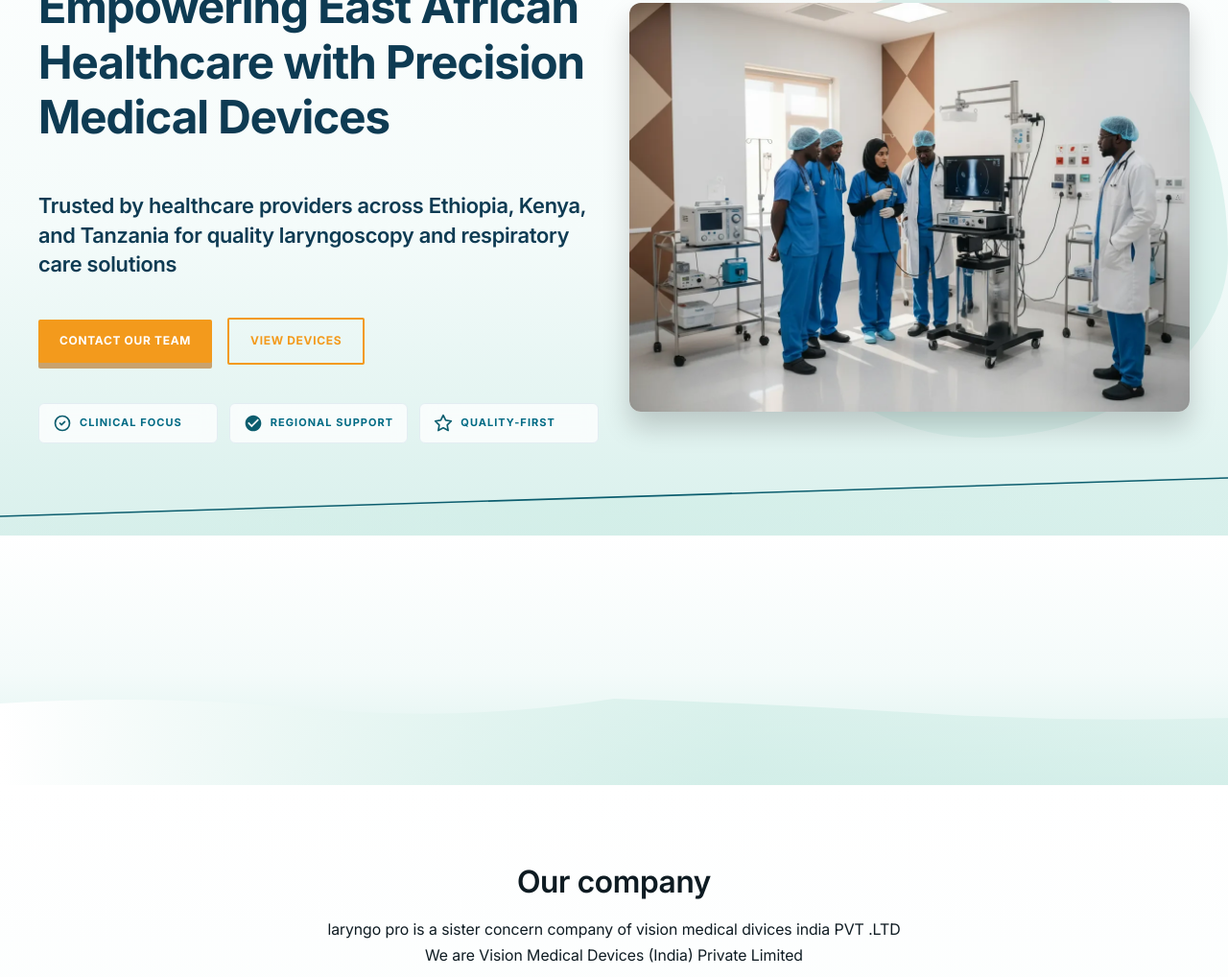
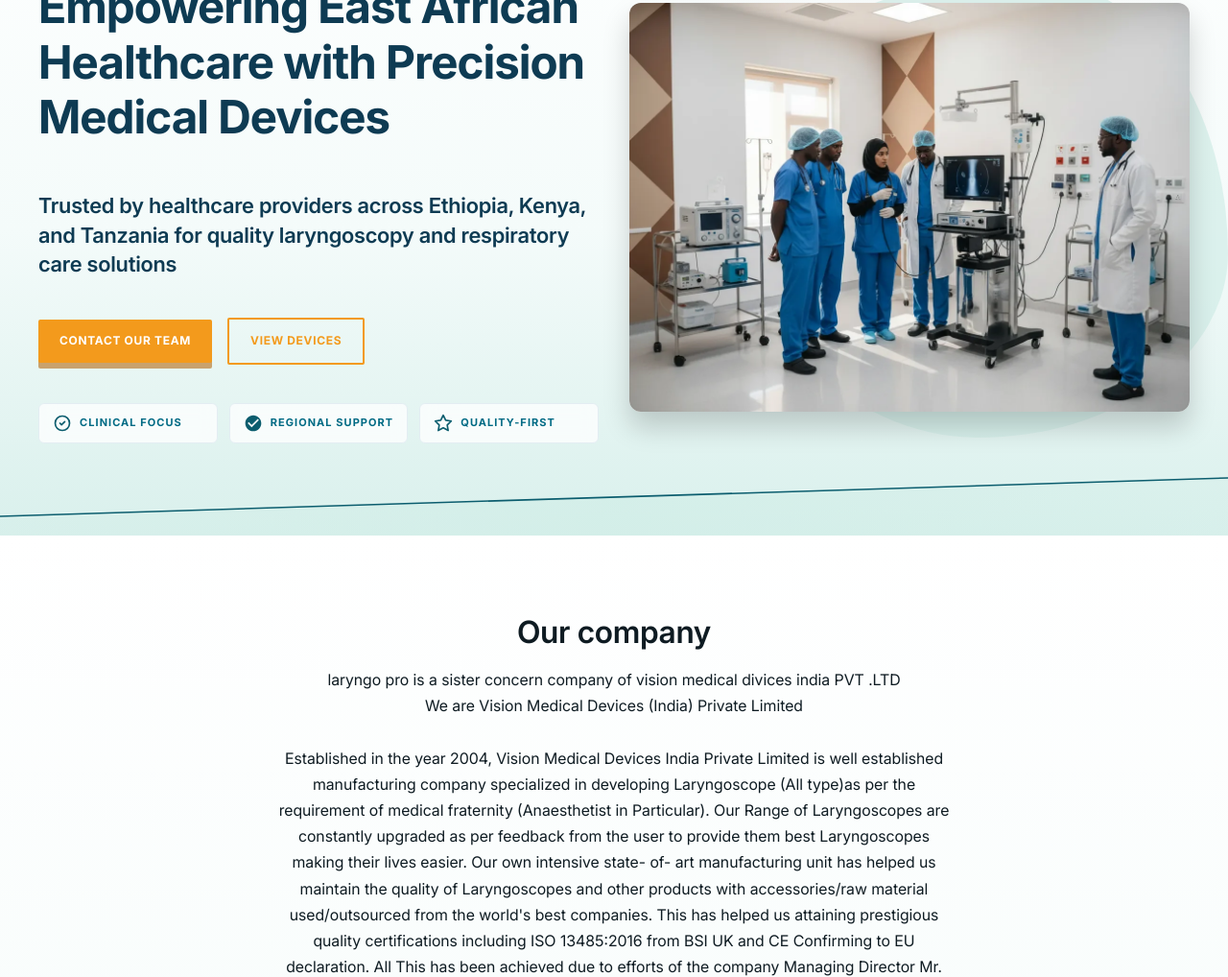
Before and after one commit to slipwoker/zappy-website-0d7b3a01-51a9-4d41-8d42-ebfbc8d78bc5, a plain HTML site: page about.html in a window 1280 px wide. Shown: the part 288-1306 px from the top of the page at 96% size. Drawn offline with Linux system fonts and the light colour scheme; no server answers.

Commit message:
Background sync: Progressive GitHub Sync

```diff
--- a/about.html
+++ b/about.html
@@ -2536,25 +2536,7 @@
   </div>
 </section>
 
-<section class="about-laryngo-pro-medical-about-section" data-layout-spec="About Laryngo Pro Medical-about" id="zappy-section-1">
-  <div class="about-container">
-
-  </div>
-
-  <!-- Organic airflow sweep transition -->
-  <div class="about-divider-wrapper">
-    <svg aria-hidden="true" viewbox="0 0 1200 120" preserveaspectratio="none" xmlns="http://www.w3.org/2000/svg">
-      <defs>
-        <lineargradient id="aboutAirflowGradient" x1="0%" y1="0%" x2="100%" y2="0%">
-          <stop offset="0%" style="stop-color:#FFFFFF;stop-opacity:1"></stop>
-          <stop offset="60%" style="stop-color:#CFEDE6;stop-opacity:0.65"></stop>
-          <stop offset="100%" style="stop-color:#CFEDE6;stop-opacity:0.45"></stop>
-        </lineargradient>
-      </defs>
-      <path d="M0,120 L0,35 Q150,25 300,40 T600,30 Q750,35 900,45 T1200,50 L1200,120 Z" fill="url(#aboutAirflowGradient)"></path>
-    </svg>
-  </div>
-</section>
+
 
 <section class="about-laryngo-pro-medical-team-section" data-layout-spec="About Laryngo Pro Medical-team" id="zappy-section-2">
   <div class="about-laryngo-pro-medical-team-container">
```
Also changed, not shown: public/about.html (+1 -1 lines), 3 other files.
